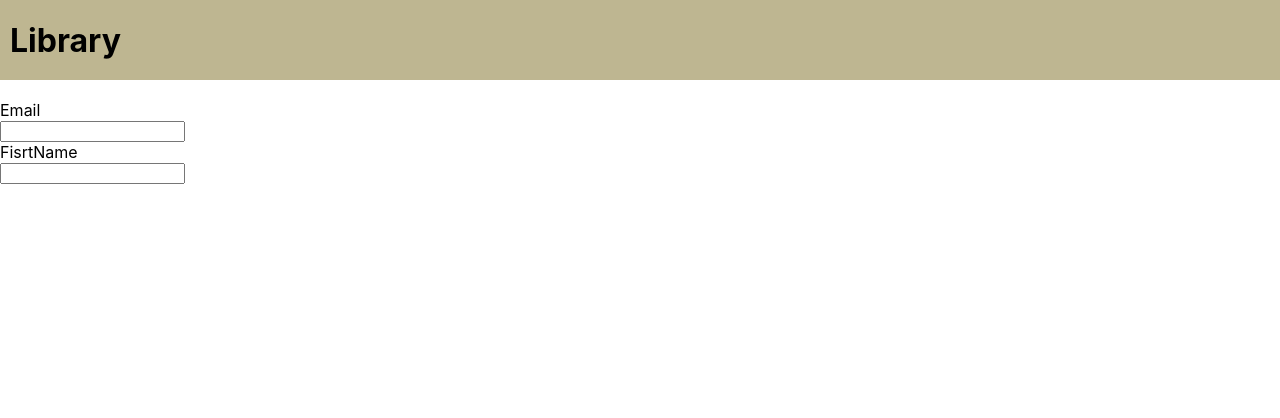
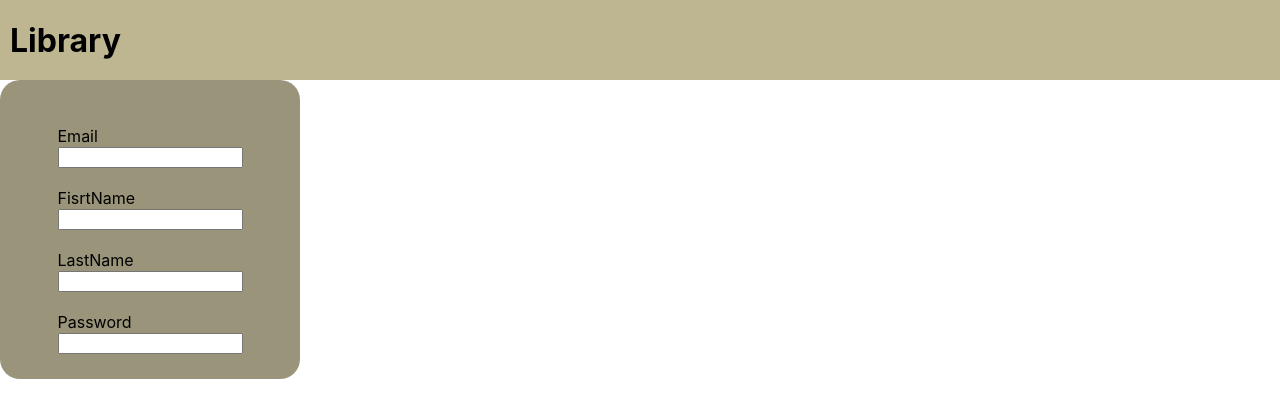
Before and after one commit to DicedBread/LibraryManagerProject, a React (Create React App) app in the folder library_manager_client/: page / in a window 1280 px wide. Shown: the top 418 px of the page. Built offline with nearby package versions, Linux system fonts and the light colour scheme.

Commit message:
Register form layout

```diff
--- a/library_manager_client/src/account/Register.tsx
+++ b/library_manager_client/src/account/Register.tsx
@@ -1,5 +1,6 @@
 import React, { ChangeEvent, ChangeEventHandler, useState } from "react";
 import "../style/App.css"
+import "../style/Form.css"
 
 interface Register {
     email: string,
@@ -28,7 +29,7 @@ function Register() {
     }
 
     return (
-        <form onSubmit={handleSubmit}>
+        <form onSubmit={handleSubmit} className="register">
             <br />
             <FormElement<string>
                 name="Email"
@@ -41,6 +42,20 @@ function Register() {
                 name="FisrtName"
                 value={inputs?.fName || ""}
                 type="text"
+                onChange={handleChange}
+            />
+            <br />
+            <FormElement
+                name="LastName"
+                value={inputs?.lName || ""}
+                type="text"
+                onChange={handleChange}
+            />
+            <br />
+            <FormElement
+                name="Password"
+                value={inputs?.password || ""}
+                type="password"
                 onChange={handleChange}
             />
         </form>
--- /dev/null
+++ b/library_manager_client/src/style/Form.css
@@ -0,0 +1,10 @@
+.register{
+    border: 1px black;
+    background-color: rgb(154, 148, 122);
+    max-width: 300px;
+    display: flex;
+    flex-direction: column;
+    align-items: center;
+    padding: 2% 0;
+    border-radius: 20px;
+}
```
